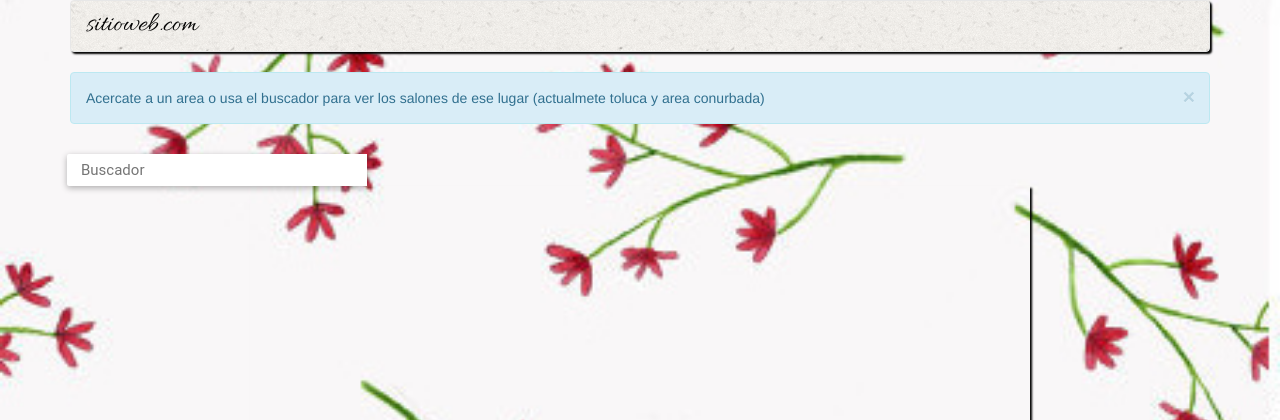
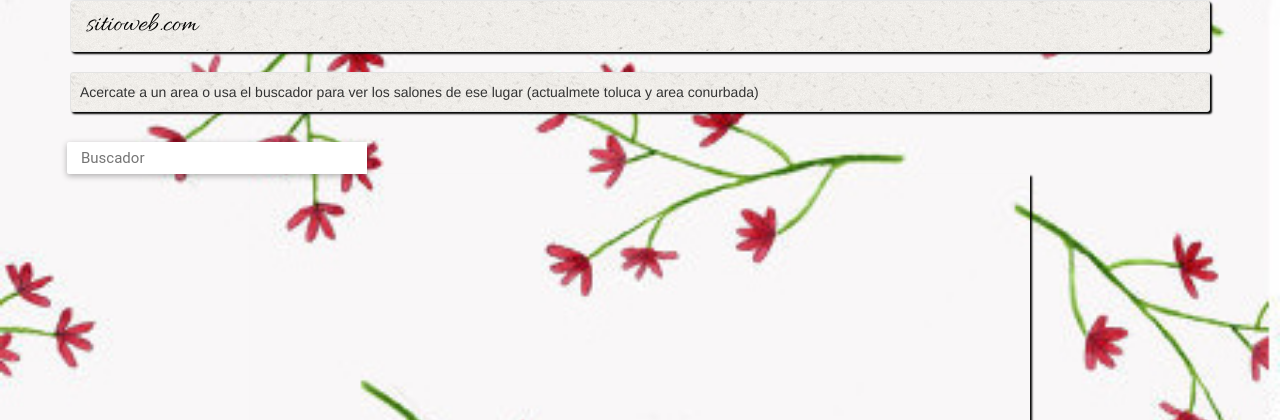
Before and after one commit to betoluco/Django-Saloon, a Django app: page / in a window 1280 px wide. Shown: the top 420 px of the page. Run offline with Django 3.2, Linux system fonts and the light colour scheme; data that the repository does not hold is empty; parts of the project's set-up code (start-up, migrations or seed data) failed here and were passed over; some libraries are stand-ins or nearby versions.

Commit message:
Change intructions <div> from alert to well

```diff
--- a/places/templates/places/home_page.html
+++ b/places/templates/places/home_page.html
@@ -31,8 +31,7 @@
 
 {% block content %}
 
-	<div class="alert alert-info alert-dismissable">
-		<a href="#" class="close" data-dismiss="alert" aria-label="close">×</a>
+	<div class="well well-sm">
 		Acercate a un area o usa el buscador para ver los salones de ese lugar (actualmete toluca y area conurbada)
 	</div>
 
```
